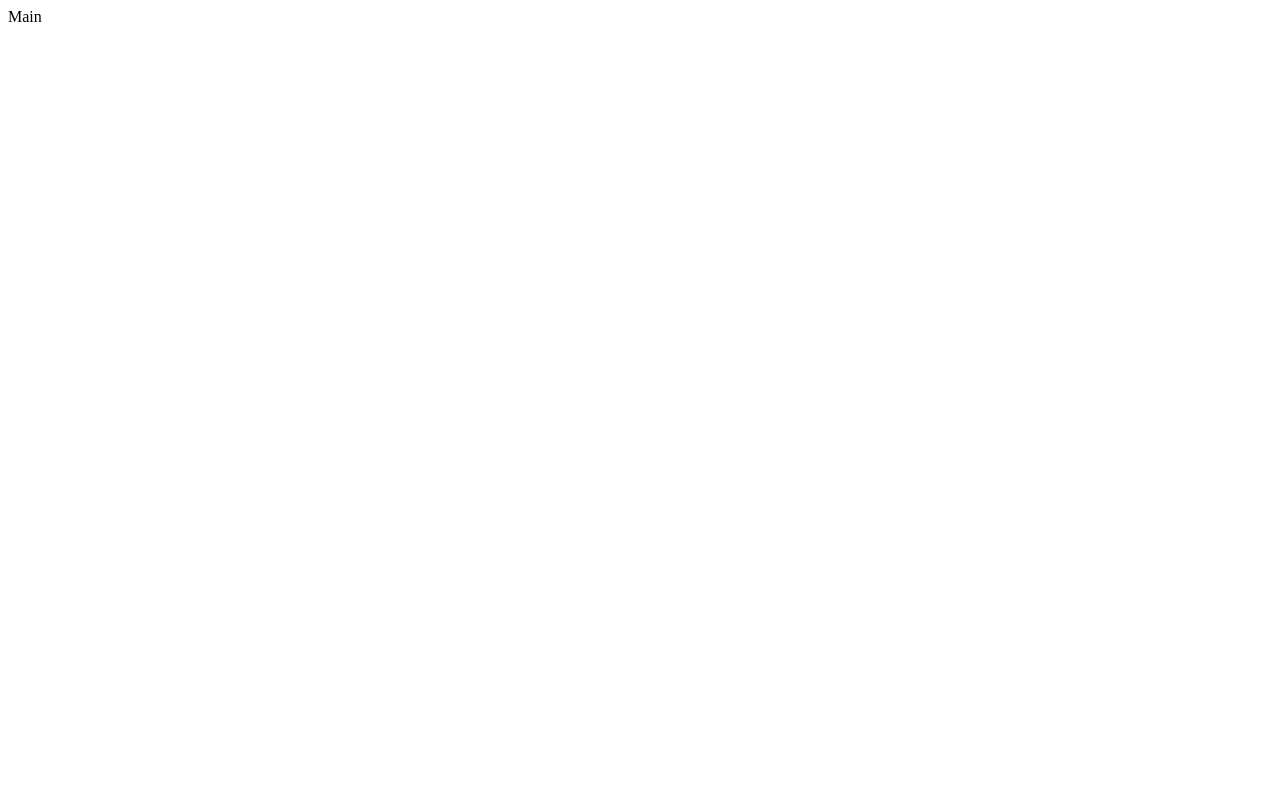
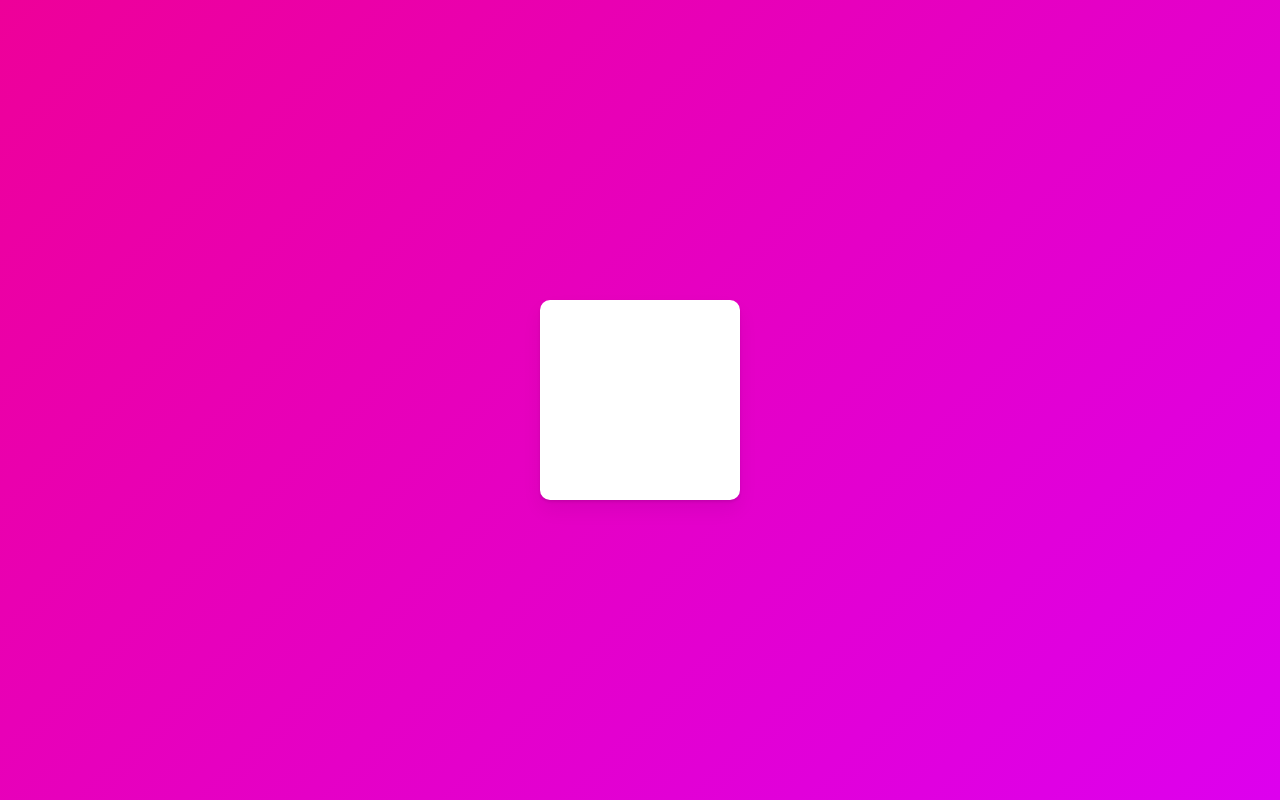
Before and after one commit to joohaem/prt-framer-motion, a React (Create React App) app: page / in a window 1280 px wide. Built offline with nearby package versions, Linux system fonts and the light colour scheme.

Commit message:
init: initial setting for practice framer-motion

```diff
--- a/package.json
+++ b/package.json
@@ -7,10 +7,13 @@
     "@types/node": "^17.0.8",
     "@types/react": "^17.0.38",
     "@types/react-dom": "^17.0.11",
+    "@types/styled-components": "^5.1.21",
+    "framer-motion": "^6.2.3",
     "react": "^17.0.2",
     "react-dom": "^17.0.2",
     "react-router-dom": "^6.2.1",
     "react-scripts": "5.0.0",
+    "styled-components": "^5.3.3",
     "typescript": "^4.5.5"
   },
   "scripts": {
--- a/src/index.tsx
+++ b/src/index.tsx
@@ -2,8 +2,77 @@
 import ReactDOM from "react-dom";
 import App from "App";
 
+import { createGlobalStyle } from "styled-components";
+
+const GlobalStyle = createGlobalStyle`
+  @import url('https://fonts.googleapis.com/css2?family=Source+Sans+Pro:wght@300;400&display=swap');
+
+  html, body, div, span, applet, object, iframe,
+  h1, h2, h3, h4, h5, h6, p, blockquote, pre,
+  a, abbr, acronym, address, big, cite, code,
+  del, dfn, em, img, ins, kbd, q, s, samp,
+  small, strike, strong, sub, sup, tt, var,
+  b, u, i, center,
+  dl, dt, dd, menu, ol, ul, li,
+  fieldset, form, label, legend,
+  table, caption, tbody, tfoot, thead, tr, th, td,
+  article, aside, canvas, details, embed,
+  figure, figcaption, footer, header, hgroup,
+  main, menu, nav, output, ruby, section, summary,
+  time, mark, audio, video {
+    margin: 0;
+    padding: 0;
+    border: 0;
+    font-size: 100%;
+    font: inherit;
+    vertical-align: baseline;
+  }
+  /* HTML5 display-role reset for older browsers */
+  article, aside, details, figcaption, figure,
+  footer, header, hgroup, main, menu, nav, section {
+    display: block;
+  }
+  /* HTML5 hidden-attribute fix for newer browsers */
+  *[hidden] {
+      display: none;
+  }
+  body {
+    line-height: 1;
+  }
+  menu, ol, ul {
+    list-style: none;
+  }
+  blockquote, q {
+    quotes: none;
+  }
+  blockquote:before, blockquote:after,
+  q:before, q:after {
+    content: '';
+    content: none;
+  }
+  table {
+    border-collapse: collapse;
+    border-spacing: 0;
+  }
+  * {
+    box-sizing: border-box;
+  }
+  body {
+    font-weight: 300;
+    font-family: 'Source Sans Pro', sans-serif;
+    color:black;
+    line-height: 1.2;
+    background:linear-gradient(135deg,#e09,#d0e);
+  }
+  a {
+    text-decoration:none;
+    color:inherit;
+  }
+`;
+
 ReactDOM.render(
   <React.StrictMode>
+    <GlobalStyle />
     <App />
   </React.StrictMode>,
   document.getElementById("root")
--- a/src/pages/Main.tsx
+++ b/src/pages/Main.tsx
@@ -1,3 +1,25 @@
+import styled from "styled-components";
+
 export default function Main() {
-  return <div>Main</div>;
+  return (
+    <Wrapper>
+      <Box />
+    </Wrapper>
+  );
 }
+
+const Wrapper = styled.div`
+  height: 100vh;
+  width: 100vw;
+  display: flex;
+  justify-content: center;
+  align-items: center;
+`;
+
+const Box = styled.div`
+  width: 200px;
+  height: 200px;
+  background-color: white;
+  border-radius: 10px;
+  box-shadow: 0 2px 3px rgba(0, 0, 0, 0.1), 0 10px 20px rgba(0, 0, 0, 0.06);
+`;
```
Also changed, not shown: 1 other file (tests, documents, lock files or other folders).
